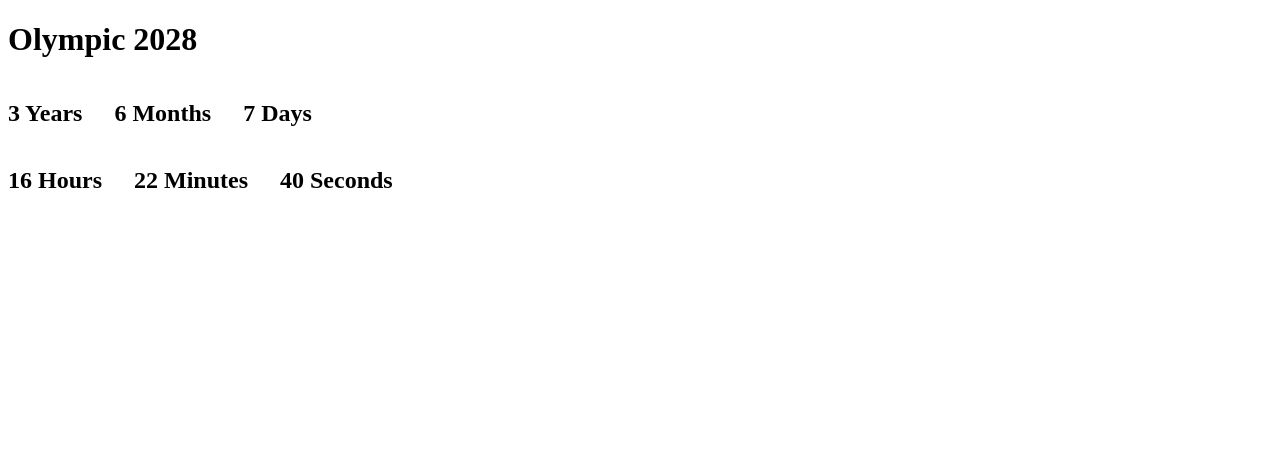
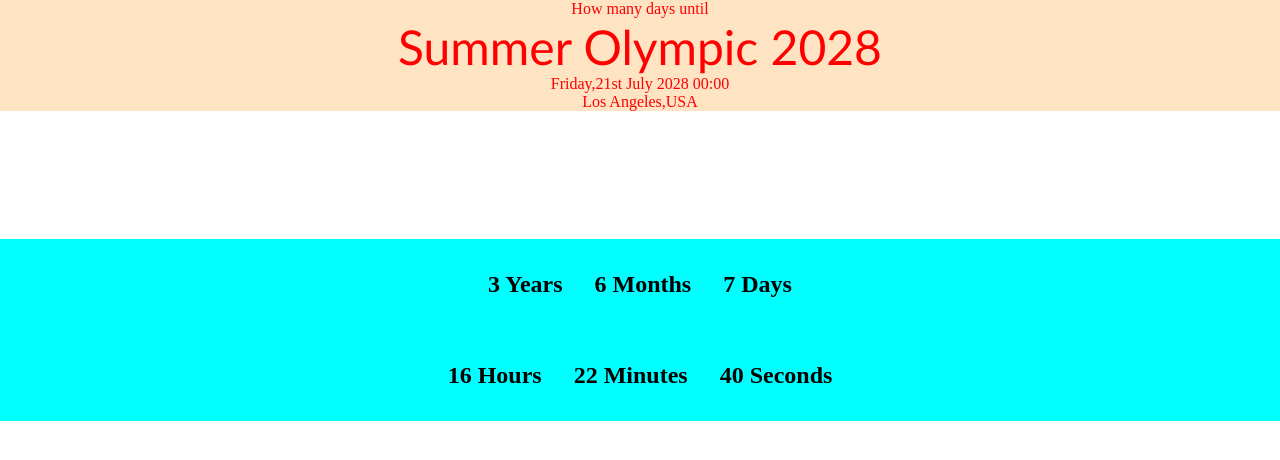
Before and after one commit to anoobhov/Olympic2028-Coundown, a plain HTML site: page index.html in a window 1280 px wide. Drawn offline with Linux system fonts and the light colour scheme.

Commit message:
basic ui improvements:

```diff
--- a/first.js
+++ b/first.js
@@ -1,6 +1,6 @@
 const olympicDate = new Date("July 14, 2028 00:00:00").getTime();
 
-    // Function to update the countdown
+// Function for the countdown
 function updateCountdown() {
     const now = new Date().getTime();
     const timeLeft = olympicDate - now;
@@ -20,7 +20,7 @@
         document.querySelector('.hours').innerHTML = `<h2>${hours} Hours</h2>`;
         document.querySelector('.minutes').innerHTML = `<h2>${minutes} Minutes</h2>`;
         document.querySelector('.seconds').innerHTML = `<h2>${seconds} Seconds</h2>`;
-    }
+}
 
     setInterval(updateCountdown, 1000);
 
--- a/index.html
+++ b/index.html
@@ -8,7 +8,10 @@
 </head>
 <body>
     <div class="heading">
-        <h1>Olympic 2028</h1>
+        <p>How many days until</p>
+        <h1>Summer Olympic 2028</h1>
+        <p>Friday,21st July 2028 00:00</p>
+        <p>Los Angeles,USA</p>
     </div>
     <div class="coundown">
         <div class="firstline">
--- a/styles.css
+++ b/styles.css
@@ -1,4 +1,27 @@
+*{
+    margin: 0;
+    pad: 0;
+}
+
+
 .firstline,.secondline{
     display: flex;
     gap: 2rem;
+    justify-content: center;
+    align-items: center;
+    padding: 2rem;
+    background-color: aqua;
+
 }
+
+.heading{
+    text-align: center;
+    background-color: bisque;
+    margin-bottom: 10%;
+    color: red;
+}
+.heading>h1{
+    font-size: 3rem;
+    font-weight: 50;
+    font-family: 'Gill Sans', 'Gill Sans MT';
+}
```
